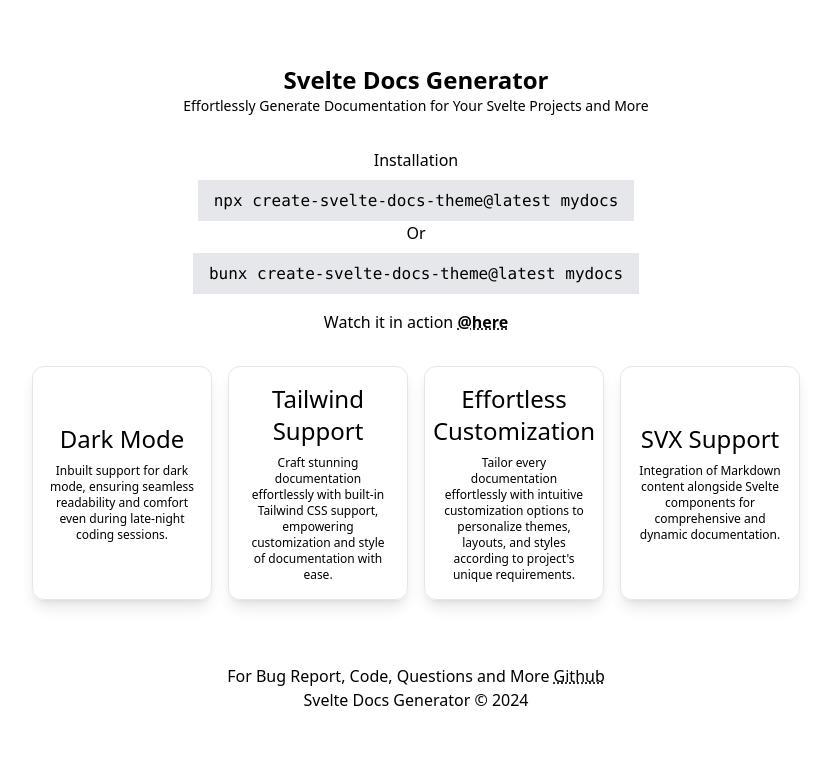
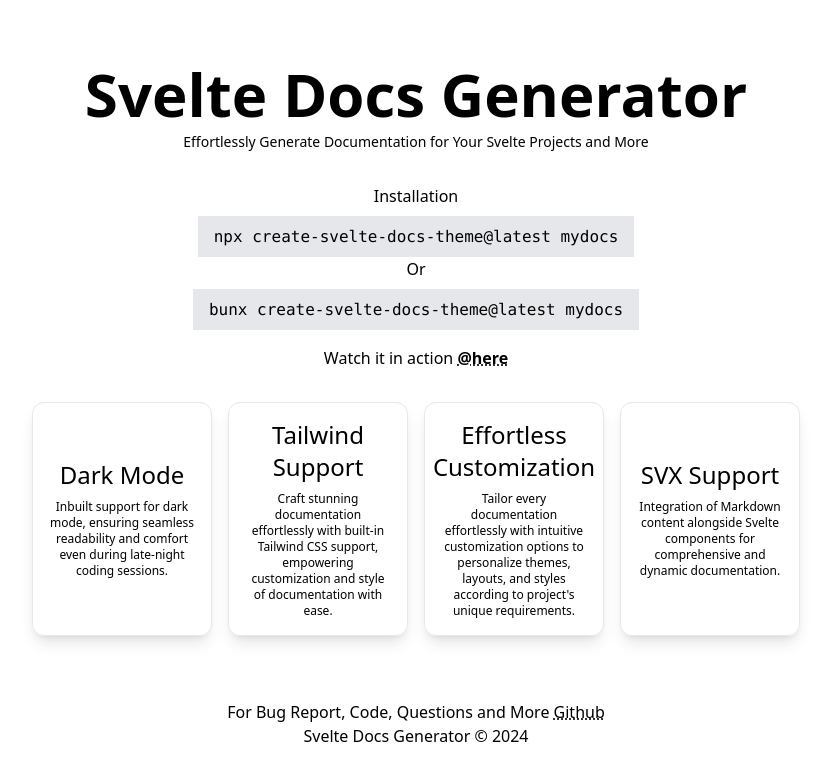
Before and after one commit to ananduremanan/create-svelte-docs-theme, a SvelteKit app in the folder site/: page / in a window 1280 px wide. Shown: the top 780 px of the page, without its empty margins (224-1055 px from the left). Built offline with nearby package versions, Linux system fonts and the light colour scheme.

Commit message:
Style Update

```diff
--- a/site/src/routes/+page.svelte
+++ b/site/src/routes/+page.svelte
@@ -1,6 +1,5 @@
 <script lang="ts">
   import Card from "$lib/Card.svelte";
-  import { onMount } from "svelte";
 
   let isCopied = false;
   let isCopiedBun = false;
@@ -26,15 +25,15 @@
 <section
   class="flex flex-col justify-center items-center text-center mt-12 md:px-60"
 >
-  <h1 class="text-2xl font-bold">Svelte Docs Generator</h1>
-  <p class="text-sm">
+  <h1 class="text-6xl font-bold">Svelte Docs Generator</h1>
+  <p class="text-sm mt-2">
     Effortlessly Generate Documentation for Your Svelte Projects and More
   </p>
 
   <div class="mt-8">
     <p>Installation</p>
     <button
-      class="bg-gray-200 p-2 mt-2 px-4"
+      class="bg-gray-200 p-2 mt-2 px-4 cursor-copy"
       on:click={() =>
         copyToClipboard("npx create-svelte-docs-theme@latest mydocs", false)}
     >
@@ -49,7 +48,7 @@
 
   <div class="">
     <button
-      class="bg-gray-200 p-2 mt-2 px-4"
+      class="bg-gray-200 p-2 mt-2 px-4 cursor-copy"
       on:click={() =>
         copyToClipboard("bunx create-svelte-docs-theme@latest mydocs", true)}
     >
```
